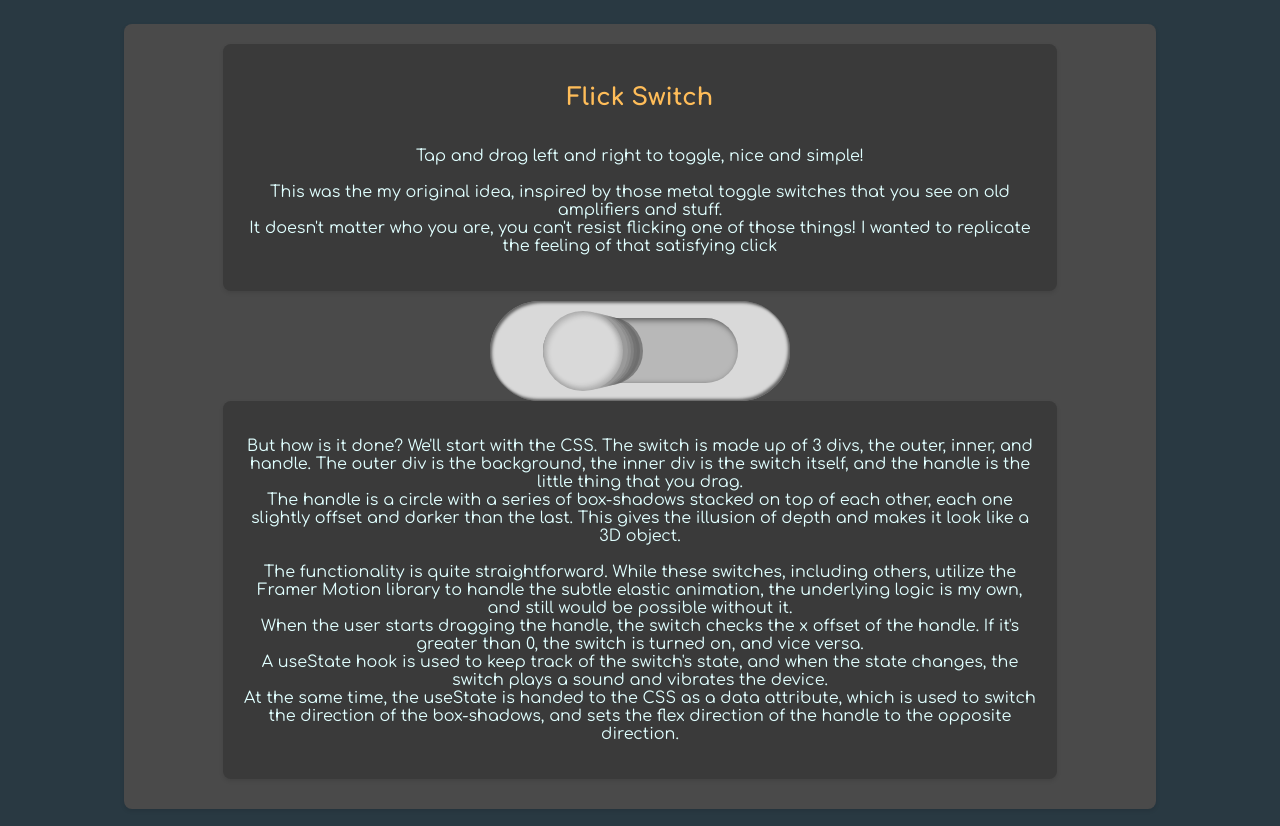
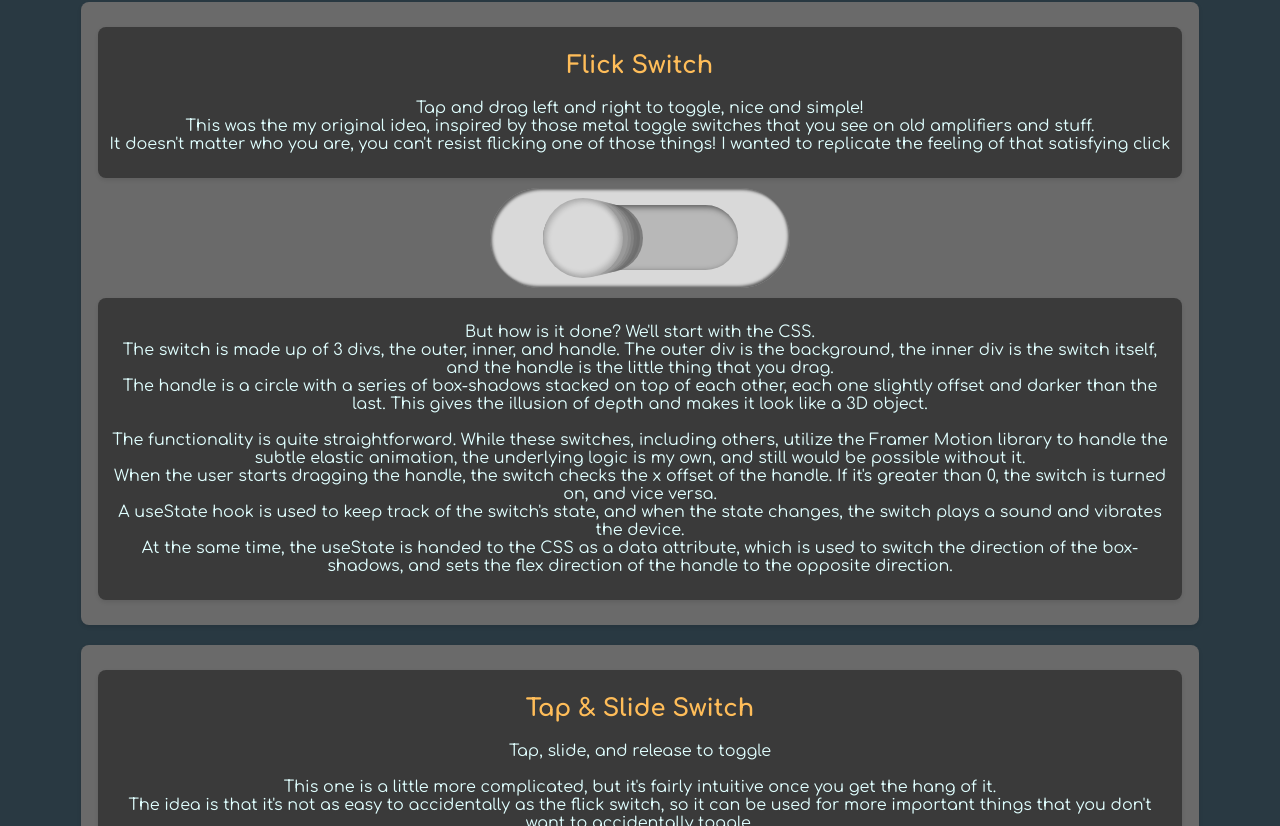
Before and after one commit to TrisRosco/portfolio, a React (Create React App) app in the folder pf/: page /interface in a window 1280 px wide. Shown: the part 354-1180 px from the top of the page. Built offline with nearby package versions, Linux system fonts and the light colour scheme; no server answers; a web font is replaced by a local one.

Commit message:
More description restyling

```diff
--- a/pf/src/components/card/styles.css
+++ b/pf/src/components/card/styles.css
@@ -1,9 +1,12 @@
 .card {
     box-shadow: 0 2px 4px rgba(0, 0, 0, 0.1);
     margin-bottom: 10px;
-    padding: 20px;
+    margin-top: 10px;
+    padding-top: 15px;
+    padding-bottom: 15px;
     border-radius: 8px;
-    width: 80%;
+    width: 97%;
+    max-width: 90vw;
     display: flex;
     flex-direction: column;
     align-items: center;
--- a/pf/src/pages/CoolInterface/index.js
+++ b/pf/src/pages/CoolInterface/index.js
@@ -37,12 +37,11 @@ const CoolInterface = () => {
         it's probably not very good!
       </p>
       <div className="interface-container">
-        <Card color="#4a4a4a">
+        <Card color="#6a6a6a">
           <Card color="#3a3a3a">
             <h2 className="interface-subtitle">Flick Switch</h2>
-            <p>
+            <p className="interface-description">
               Tap and drag left and right to toggle, nice and simple!
-              <br />
               <br />
               This was the my original idea, inspired by those metal toggle
               switches that you see on old amplifiers and stuff.
@@ -54,9 +53,10 @@ const CoolInterface = () => {
           </Card>
           <ClickySwitch2 />
           <Card color="#3a3a3a">
-            <p>
-              But how is it done? We'll start with the CSS. The switch is made
-              up of 3 divs, the outer, inner, and handle. The outer div is the
+            <p className="interface-description">
+              But how is it done? We'll start with the CSS.
+              <br />
+              The switch is made up of 3 divs, the outer, inner, and handle. The outer div is the
               background, the inner div is the switch itself, and the handle is
               the little thing that you drag.
               <br />
@@ -86,8 +86,10 @@ const CoolInterface = () => {
             </p>
           </Card>
         </Card>
+        <Card color="#6a6a6a">
+          <Card color="#3a3a3a">
         <h2 className="interface-subtitle">Tap & Slide Switch</h2>
-        <p>
+        <p className="interface-description">
           Tap, slide, and release to toggle
           <br />
           <br />
@@ -98,8 +100,9 @@ const CoolInterface = () => {
           so it can be used for more important things that you don't want to
           accidentally toggle.
         </p>
+        </Card>
         <ClickySwitch />
-        <p>
+        <p className="interface-description">
           Much like the flick switch, this one is made up of 3 divs, the outer,
           inner, and handle.
           <br />
@@ -113,6 +116,7 @@ const CoolInterface = () => {
           The threshold is set to 200, which is about 1/3 of the width of the
           handle, and it can be adjusted to suit the needs of the interface.
         </p>
+        </Card>
         <h2 className="interface-subtitle">Tappy Switch</h2>
         <p>Tap to toggle</p>
         <p>
--- a/pf/src/pages/CoolInterface/styles.css
+++ b/pf/src/pages/CoolInterface/styles.css
@@ -8,10 +8,16 @@
 
 .interface-title{
     color: #FFBD59;
+
 }
 
 .interface-subtitle{
     color: #FFBD59;
+    margin: 10px;
+}
+
+.interface-description{
+    margin: 10px;
 }
 
 .interface-container{
@@ -20,7 +26,6 @@
     align-items: center;
     justify-content: center;
     text-align: center;
-    margin: 20px;
 }
 
 #tiny-text{
```
